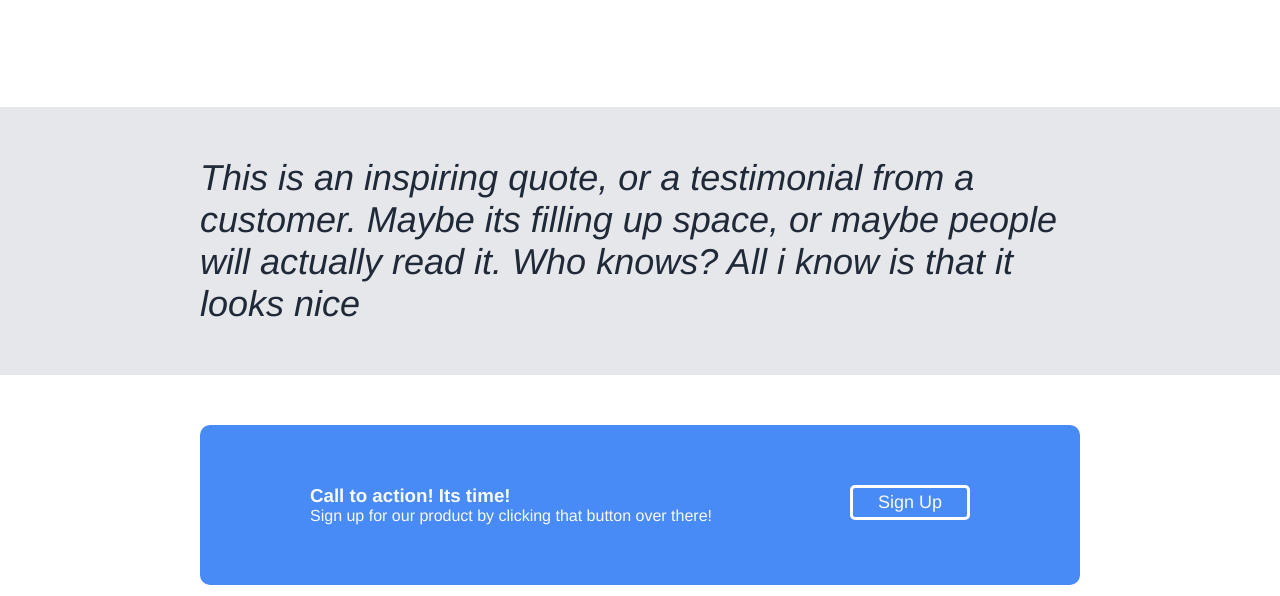
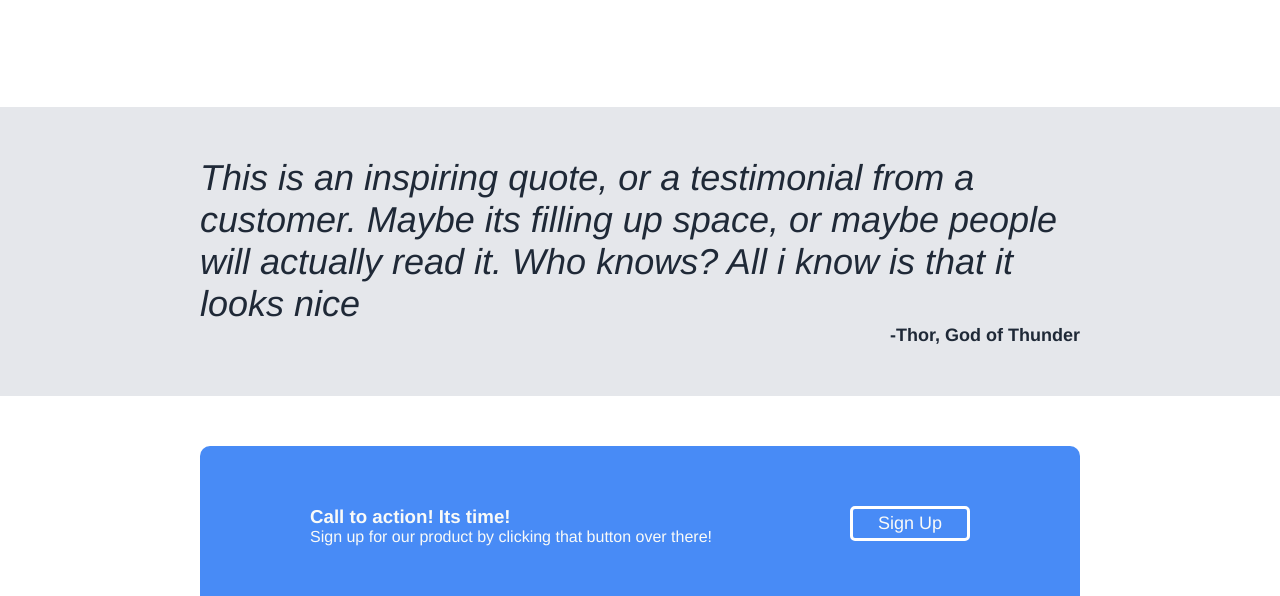
Before and after one commit to eilertsu/odin_landingpage, a plain HTML site: page index.html in a window 1280 px wide. Shown: the part 716-1312 px from the top of the page. Drawn offline with Linux system fonts and the light colour scheme.

Commit message:
add quote author

```diff
--- a/index.html
+++ b/index.html
@@ -54,6 +54,7 @@
     </div>
     <div class="quote">
         <em>This is an inspiring quote, or a testimonial from a customer. Maybe its filling up space, or maybe people will actually read it. Who knows? All i know is that it looks nice</em>
+        <span class="quote_author"><b>-Thor, God of Thunder</b></span>
     </div>
     <div class="cta_section">
         <span class="cta">
--- a/stylesheet.css
+++ b/stylesheet.css
@@ -123,10 +123,18 @@ header{
 /*styling for quote section*/
 .quote{
     background-color: #E5e7eb;
+    color: #1f2937;
+    display: flex;
+    flex-direction: column;
+}
+.quote > em {
     font-size: 36px;
-    color: #1f2937;
 }
-
+.quote_author{
+    display: flex;
+    justify-content: flex-end;
+    font-size: 18px;
+}
 
 /*styling for call to action*/
 .cta{
```
